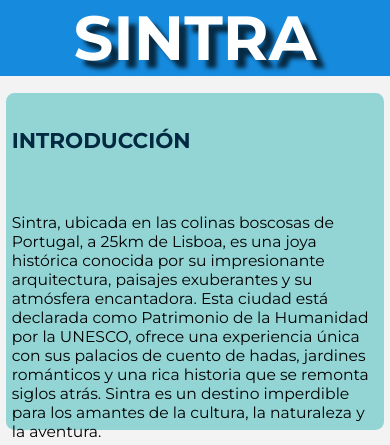
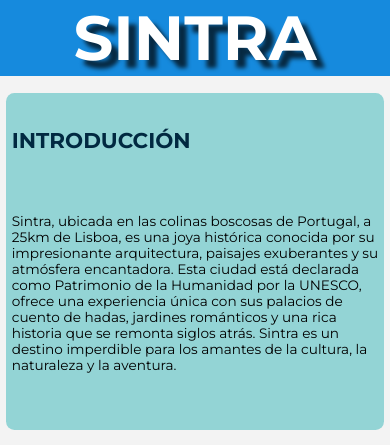
Before and after one commit to TulaSamu37/TulaSamu37.github.io, a plain HTML site: page index.html in a window 390 px wide. Shown: the top 445 px of the page. Drawn offline with Linux system fonts and the light colour scheme; grey boxes are pictures that could not be loaded.

Commit message:
Update style.css

```diff
--- a/style.css
+++ b/style.css
@@ -109,7 +109,7 @@ section{
     }
 
     .texto{
-        font-size: 4vW;
+        font-size: 3.5vW;
         margin-left: 1.5vw;
     }
 
```
